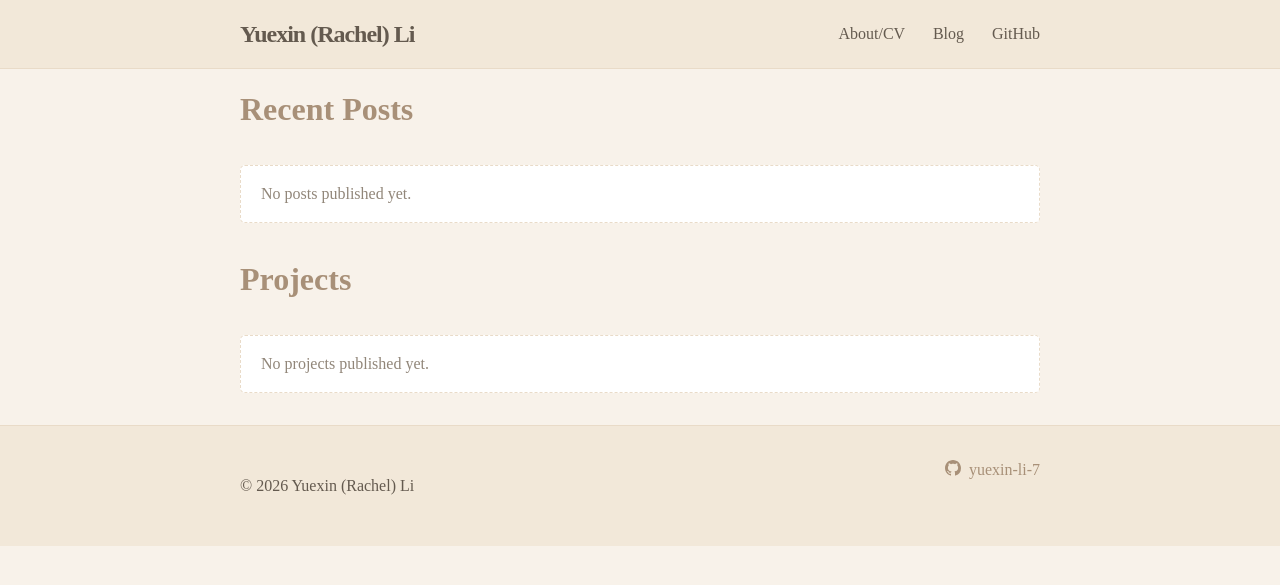
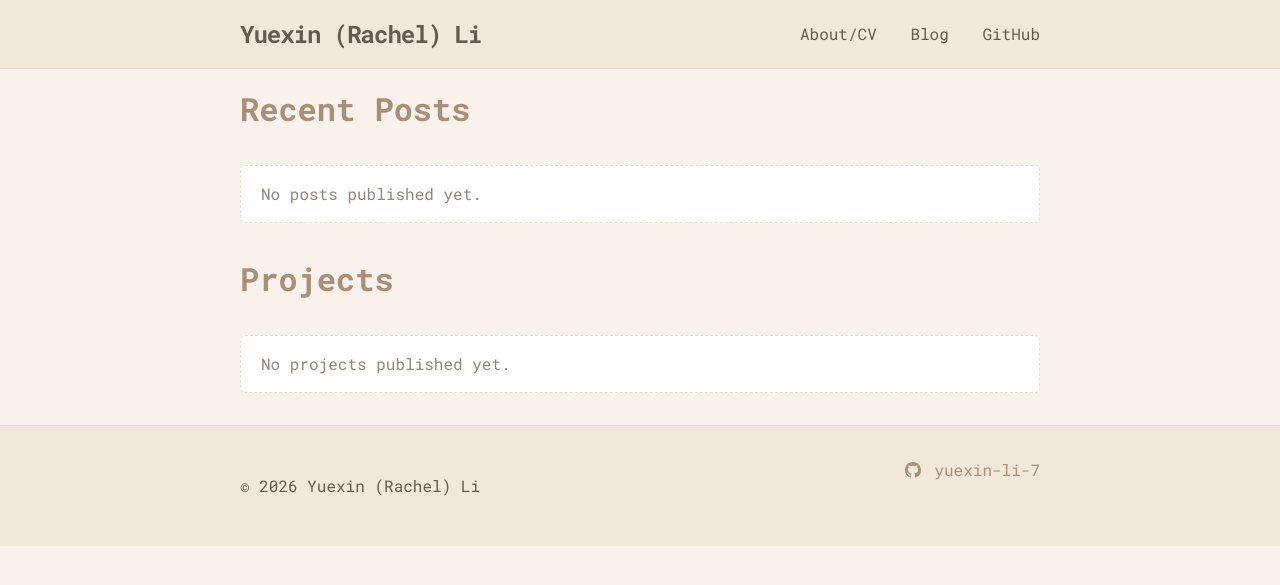
Before and after one commit to yuexin-li-7/yuexin-li-7.github.io, a Jekyll site: the page built from index.html, in a window 1280 px wide. Shown: the top 585 px of the page. Built offline with Jekyll 4.4.1, drawn with Linux system fonts in a browser that asks for light colours.

Commit message:
Switch global site font to Roboto Mono

```diff
--- a/_layouts/default.html
+++ b/_layouts/default.html
@@ -3,6 +3,9 @@
 <head>
   <meta charset="utf-8">
   <meta name="viewport" content="width=device-width, initial-scale=1">
+  <link rel="preconnect" href="https://fonts.googleapis.com">
+  <link rel="preconnect" href="https://fonts.gstatic.com" crossorigin>
+  <link href="https://fonts.googleapis.com/css2?family=Roboto+Mono:wght@300;400;500;700&display=swap" rel="stylesheet">
   <title>{% if page.title %}{{ page.title }} - {% endif %}{{ site.title }}</title>
   <link rel="stylesheet" href="{{ "/assets/css/main.css" | relative_url }}?v={{ site.time | date: '%s' }}">
   <link rel="stylesheet" href="{{ "/assets/css/backup-style.css" | relative_url }}?v={{ site.time | date: '%s' }}">
--- a/_sass/main.scss
+++ b/_sass/main.scss
@@ -1,5 +1,5 @@
 // Variables
-$base-font-family: "Times New Roman", Times, serif;
+$base-font-family: "Roboto Mono", "Courier New", Courier, monospace;
 $heading-font-family: $base-font-family;
 $base-font-size: 16px;
 $base-font-weight: 400;
--- a/assets/css/backup-style.css
+++ b/assets/css/backup-style.css
@@ -1,6 +1,6 @@
 /* Backup beige theme styles */
 body {
-  font-family: "Times New Roman", Times, serif;
+  font-family: "Roboto Mono", "Courier New", Courier, monospace;
   font-size: 16px;
   line-height: 1.5;
   font-weight: 400;
```
